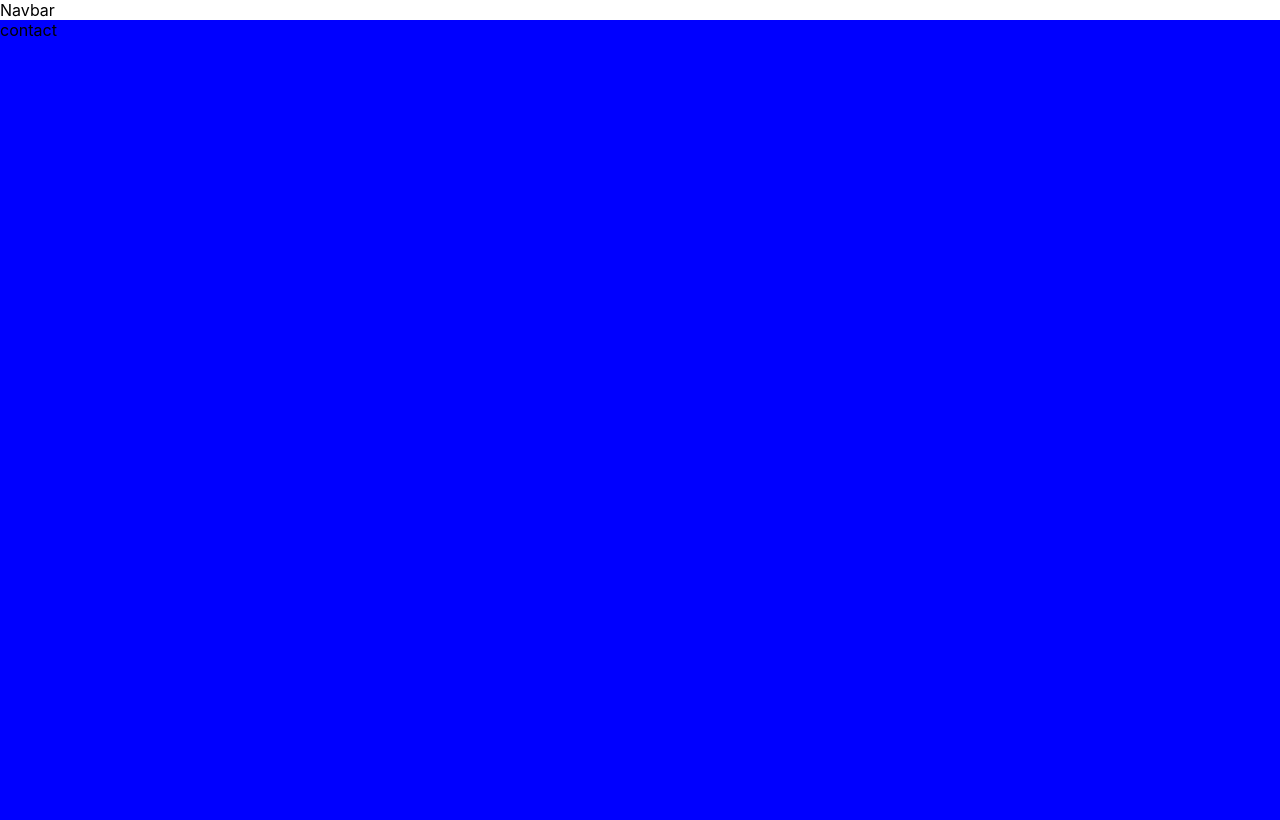
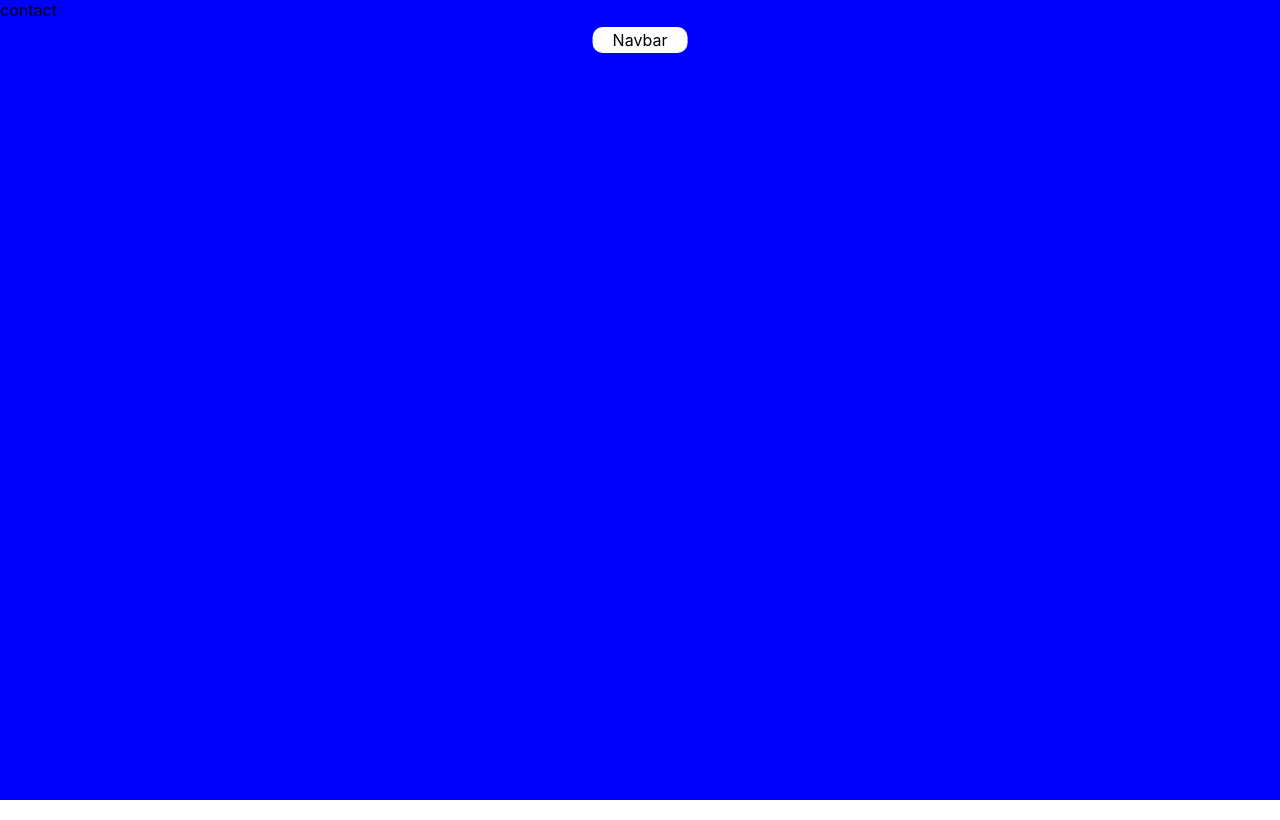
Before and after one commit to zth12301/ZacH, a React (Create React App) app: page /contact in a window 1280 px wide. Built offline with nearby package versions, Linux system fonts and the light colour scheme.

Commit message:
centered navbar

```diff
--- a/src/components/Navbar.tsx
+++ b/src/components/Navbar.tsx
@@ -2,8 +2,10 @@
 
 export default function Navbar() {
     return (
-        <div>
-            Navbar
+        <div className="nav-wrapper">
+            <div className="nav-content">
+                Navbar
+            </div>
         </div>
     )
 }
--- a/src/index.css
+++ b/src/index.css
@@ -20,5 +20,22 @@ code {
 
 .nav-wrapper {
   position: absolute;
-  /* make centered */
+  margin: 0;
+  top: 5%;
+  left: 50%;
+  transform: translate(-50%, -50%);
+  /* give padding and such */
+  background-color: white;
+  border-radius: 10px;
+  padding-left: 20px;
+  padding-right: 20px;
+  padding-top: 3px;
+  padding-bottom: 3px;
 }
+/* make into 3 buttons?
+  Home | Resume | Contact
+  With vertical lines between */
+
+.nav-content {
+  text-align: center;
+}
```
